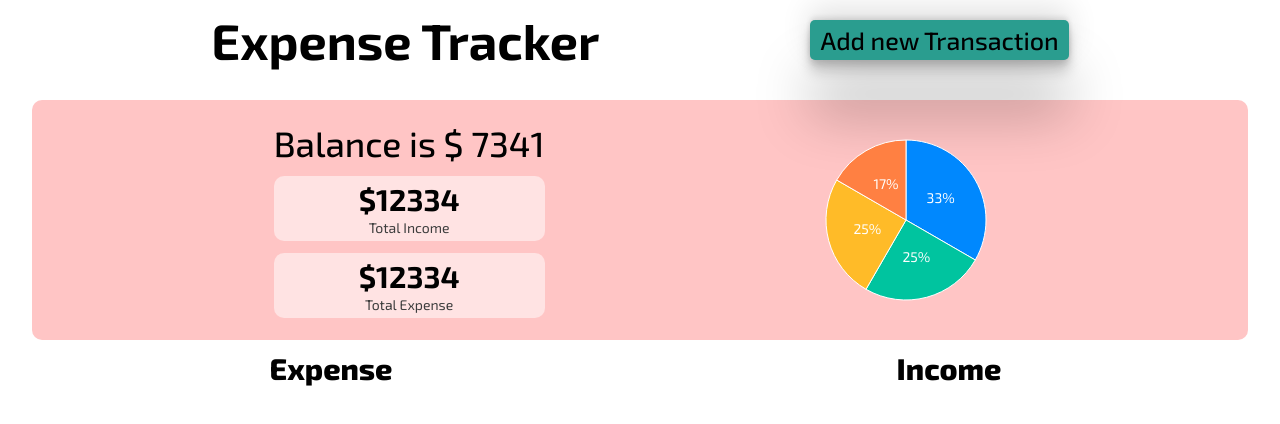
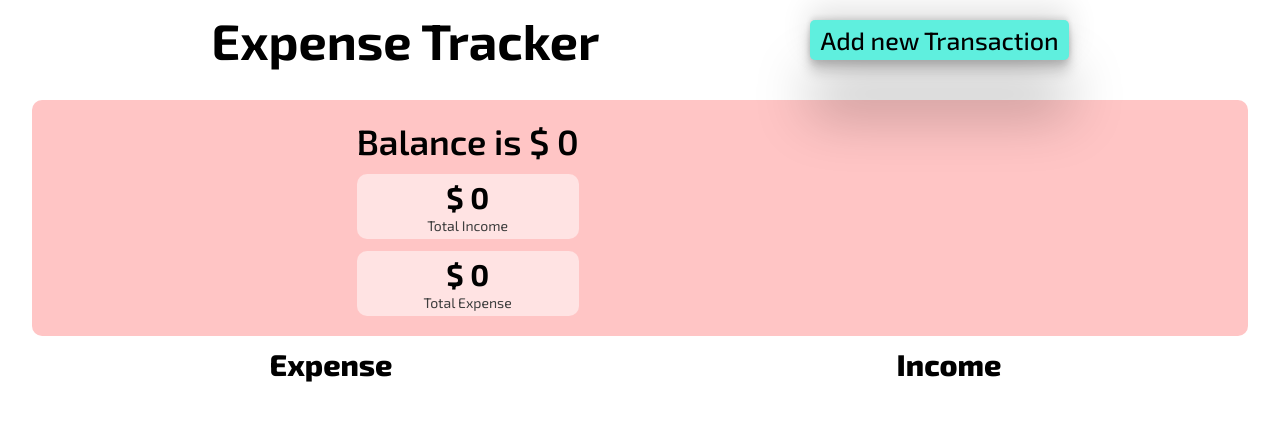
Before and after one commit to RENGOKU03/finance-tracker, a React (Vite) app: page / in a window 1280 px wide. Shown: the top 424 px of the page. Built offline with nearby package versions, Linux system fonts and the light colour scheme.

Commit message:
compleated project

```diff
--- a/src/App.jsx
+++ b/src/App.jsx
@@ -8,8 +8,6 @@ import { useSelector } from "react-redux";
 
 function App() {
   const addExpense = useSelector((state) => state.expense.addExpense);
-  const Transaction = useSelector((state) => state.expense.expensesList);
-  console.log(Transaction);
 
   return (
     <div>
--- a/src/Store/Slice.js
+++ b/src/Store/Slice.js
@@ -2,9 +2,8 @@ import { createSlice } from "@reduxjs/toolkit";
 const initialState = {
   addExpense: false,
   expensesList: [],
-  totalExpense: 0,
-  totalIncome: 0,
-  totalBalance: 0,
+  incomes: 0,
+  expenses: 0,
 };
 
 const expenseSlice = createSlice({
@@ -20,6 +19,14 @@ const expenseSlice = createSlice({
     },
     addTransaction: (state, action) => {
       state.expensesList.push(action.payload);
+      if (action.payload.type === "income") {
+        const sum = state.incomes + action.payload.amount;
+        state.incomes = sum;
+      }
+      if (action.payload.type === "expense") {
+        const sum = state.expenses + action.payload.amount;
+        state.expenses = sum;
+      }
     },
   },
 });
--- a/src/components/AddExpense.jsx
+++ b/src/components/AddExpense.jsx
@@ -8,28 +8,35 @@ const AddExpense = () => {
   const descRef = useRef("");
   const amountRef = useRef("");
   const [selectedValue, setSelectedValue] = useState("income");
+  const [bgColor, setBgColor] = useState("#70dede");
+  const [error, setError] = useState("");
   function handleCloseTransaction() {
     dispatch(falseAddTransaction());
   }
   function handleRadioChange(selected) {
     setSelectedValue(selected);
-    console.log(selected);
+    if (selected === "expense") setBgColor("#ff7676");
+    else setBgColor("#70dede");
   }
   function handleAddTransaction(e) {
     e.preventDefault();
     console.log("clicked");
+    setError("");
+    const desc = descRef.current.value;
+    const type = selectedValue;
+    let amount = amountRef.current.value;
+    amount = parseFloat(amount);
 
-    const desc = descRef.current.value;
-    const amount = amountRef.current.value;
-    const type = selectedValue;
-    // if (desc === "" || amount === "" || type === "") return;
-    // if (amount < 0) return;
+    if (desc === "" || amount === "" || type === "")
+      return setError("Please fill all fields");
+    if (isNaN(amount) || amount < 0)
+      return setError("Amount should be a Positve Number");
     dispatch(addTransaction({ desc, amount, type }));
     descRef.current.value = "";
     amountRef.current.value = "";
   }
   return (
-    <div className={styles.container}>
+    <div className={styles.container} style={{ backgroundColor: bgColor }}>
       <div className={styles.header}>
         <p>Add New Transaction</p>
         <button onClick={handleCloseTransaction}>X</button>
@@ -59,7 +66,9 @@ const AddExpense = () => {
         />
       </div>
       <div className={styles.containerButton}>
-        <button className={styles.subButton}>Clear</button>
+        <button className={styles.subButton} onClick={handleCloseTransaction}>
+          Cancel
+        </button>
         <button
           className={styles.subButton}
           onClick={(e) => handleAddTransaction(e)}
@@ -67,6 +76,13 @@ const AddExpense = () => {
           Add
         </button>
       </div>
+
+      {error && (
+        <div className={styles.errordiv}>
+          <p className={styles.error}>{error}</p>
+          <button onClick={() => setError(false)}>Ok</button>
+        </div>
+      )}
     </div>
   );
 };
--- a/src/components/AddExpense.module.css
+++ b/src/components/AddExpense.module.css
@@ -1,5 +1,4 @@
 .container {
-  background-color: rgb(112, 222, 222);
   padding: 1rem;
   border-radius: 1rem;
   max-width: 95%;
@@ -19,6 +18,7 @@
   display: flex;
   justify-content: space-between;
   align-items: center;
+  position: relative;
 }
 .header p {
   font-size: 2rem;
@@ -77,3 +77,38 @@
 label {
   font-size: 1.4rem;
 }
+.error {
+  color: red;
+  font-size: 3rem;
+  font-weight: 800;
+}
+.errordiv {
+  position: absolute;
+  width: 80%;
+  text-align: center;
+  top: 50%;
+  left: 50%;
+  translate: -50% -50%;
+  min-height: 6rem;
+  border-radius: 0.5rem;
+  border: black 2px solid;
+  background-color: wheat;
+  display: flex;
+  justify-content: center;
+  align-items: center;
+  z-index: 1;
+  box-shadow: black 0px 5px 15px;
+  padding: 0.3rem;
+}
+.errordiv button {
+  padding: 1rem 1.5rem;
+  font-size: 1.5rem;
+  background-color: rgb(14, 14, 14);
+  border: none;
+  border-radius: 0.5rem;
+  color: white;
+}
+.errordiv button:hover {
+  background-color: #ffffff;
+  color: black;
+}
--- a/src/components/Chart.jsx
+++ b/src/components/Chart.jsx
@@ -1,13 +1,26 @@
 import * as React from "react";
+import { PieChart, pieArcLabelClasses } from "@mui/x-charts/PieChart";
+import { useSelector } from "react-redux";
 
-import { PieChart, pieArcLabelClasses } from "@mui/x-charts/PieChart";
+export default function PieChartWithCustomizedLabel() {
+  // Use useSelector inside the component
+  const expenses = useSelector((state) => state.expense.expenses) || 0;
+  const incomes = useSelector((state) => state.expense.incomes) || 0;
 
   const data = [
-  { label: "Group A", value: 400, color: "#0088FE" },
-  { label: "Group B", value: 300, color: "#00C49F" },
-  { label: "Group C", value: 300, color: "#FFBB28" },
-  { label: "Group D", value: 200, color: "#FF8042" },
+    { label: "Expenses", value: expenses, color: "#FF6384" },
+    { label: "Incomes", value: incomes, color: "#36A2EB" },
   ];
+
+  const TOTAL = data.map((item) => item.value).reduce((a, b) => a + b, 0);
+
+  const getArcLabel = (params) => {
+    if (TOTAL === 0) {
+      return "0%";
+    }
+    const percent = params.value / TOTAL;
+    return `${(percent * 100).toFixed(0)}%`;
+  };
 
   const sizing = {
     margin: { right: 5 },
@@ -15,21 +28,16 @@ const sizing = {
     height: 200,
     legend: { hidden: true },
   };
-const TOTAL = data.map((item) => item.value).reduce((a, b) => a + b, 0);
-
-const getArcLabel = (params) => {
-  const percent = params.value / TOTAL;
-  return `${(percent * 100).toFixed(0)}%`;
-};
-
-export default function PieChartWithCustomizedLabel() {
+  if (TOTAL === 0) {
+    return null;
+  }
   return (
     <PieChart
       series={[
         {
           outerRadius: 80,
           data,
-          arcLabel: getArcLabel,
+          arcLabel: getArcLabel, // Arc label to show percentages
         },
       ]}
       sx={{
--- a/src/components/ExpensesTab.jsx
+++ b/src/components/ExpensesTab.jsx
@@ -4,15 +4,15 @@ import { useSelector } from "react-redux";
 
 const ExpensesTab = () => {
   const data = useSelector((state) => state.expense.expensesList);
-  console.log(data);
+  const expenses = data.filter((item) => item.type === "expense");
+  const incomes = data.filter((item) => item.type === "income");
   return (
     <div className={styles.container}>
       <div className={styles.main}>
         <p className={styles.heading}>Expense</p>
-        {data &&
-          data.map((item, index) =>
+        {expenses &&
+          expenses.map((item, index) =>
             item.type === "expense" ? (
-              <>
               <div
                 className={`${styles.listContainer} ${styles.expense}`}
                 key={index}
@@ -20,16 +20,14 @@ const ExpensesTab = () => {
                 <p>{item.desc}</p>
                 <p>{item.amount}</p>
               </div>
-              </>
             ) : null
           )}
       </div>
       <div className={styles.main}>
         <p className={styles.heading}>Income</p>
-        {data &&
-          data.map((item, index) =>
+        {incomes &&
+          incomes.map((item, index) =>
             item.type === "income" ? (
-              <>
               <div
                 className={`${styles.listContainer} ${styles.income}`}
                 key={index}
@@ -37,7 +35,6 @@ const ExpensesTab = () => {
                 <p>{item.desc}</p>
                 <p>{item.amount}</p>
               </div>
-              </>
             ) : null
           )}
       </div>
--- a/src/components/NavBar.module.css
+++ b/src/components/NavBar.module.css
@@ -17,7 +17,7 @@
   font-weight: 500;
   border-radius: 0.5rem;
   border: none;
-  background-color: #2a9d8f;
+  background-color: #5fefde;
   color: black;
   cursor: pointer;
   box-shadow: rgba(0, 0, 0, 0.25) 0px 54px 55px,
@@ -25,7 +25,7 @@
     rgba(0, 0, 0, 0.17) 0px 12px 13px, rgba(0, 0, 0, 0.09) 0px -3px 5px;
 }
 .container button:hover {
-  background-color: #017063;
+  background-color: #14b3a0;
   color: white;
 }
 
--- a/src/components/Stats.jsx
+++ b/src/components/Stats.jsx
@@ -1,17 +1,28 @@
-import React from "react";
+import React, { useEffect, useState } from "react";
 import styles from "./Stats.module.css";
 import Chart from "./Chart";
+import { useSelector } from "react-redux";
 const Stats = () => {
+  const [totalBalance, setTotalBalance] = useState(0);
+  const expenses = useSelector((state) => state.expense.expenses);
+  const incomes = useSelector((state) => state.expense.incomes);
+  function getBalance() {
+    let balance = incomes - expenses;
+    setTotalBalance(balance);
+  }
+  useEffect(() => {
+    getBalance();
+  }, [incomes, expenses]);
   return (
     <div className={styles.container}>
       <div className={styles.statContainer}>
-        <p className={styles.balance}>Balance is $ 7341</p>
+        <p className={styles.balance}>{`Balance is $ ${totalBalance}`}</p>
         <div className={styles.total}>
-          <span>$12334</span>
+          <span>{`$ ${incomes}`}</span>
           <span>Total Income</span>
         </div>
         <div className={styles.total}>
-          <span>$12334</span>
+          <span>{`$ ${expenses}`}</span>
           <span>Total Expense</span>
         </div>
       </div>
--- a/src/components/Stats.module.css
+++ b/src/components/Stats.module.css
@@ -16,8 +16,8 @@
   gap: 1.2rem;
 }
 .balance {
-  font-size: 2rem;
-  font-weight: 500;
+  font-size: 3rem;
+  font-weight: 600;
   text-align: center;
 }
 .total {
```
Lines whose indentation alone changed are shown as unchanged.
